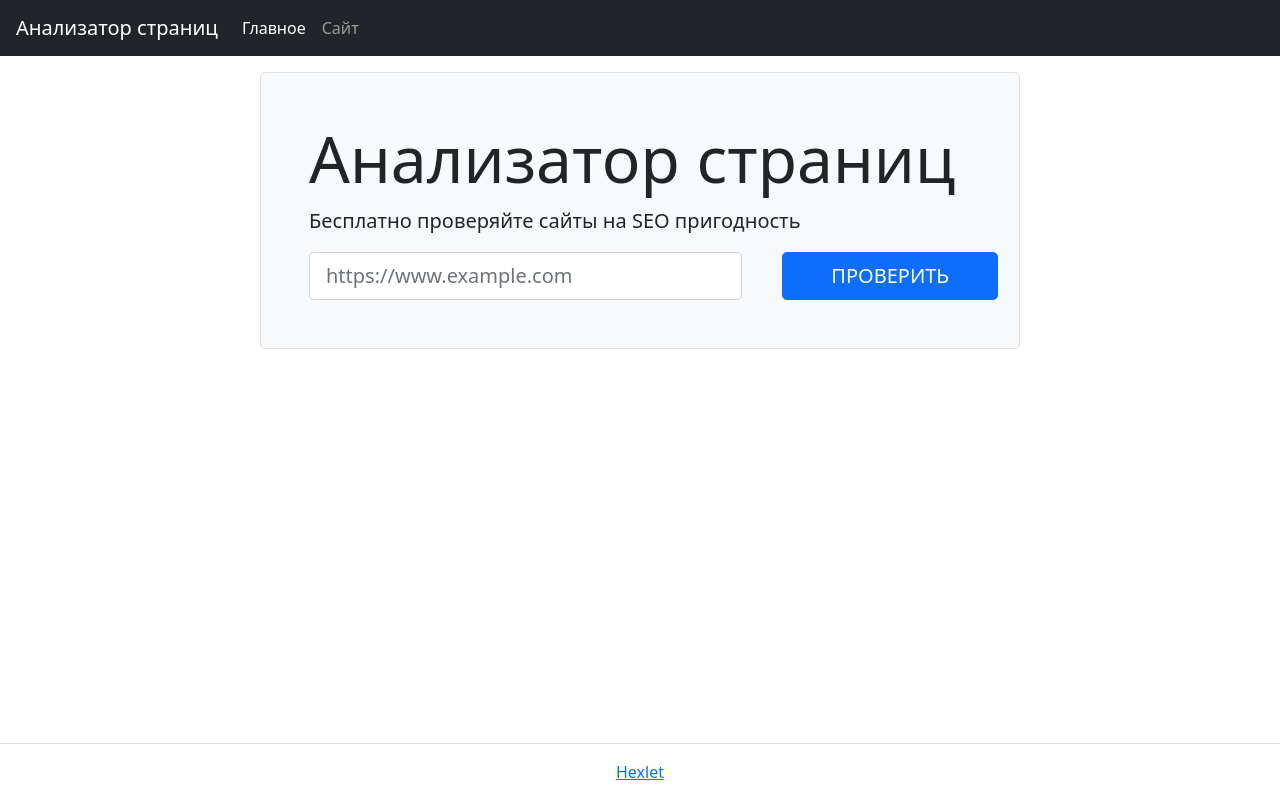
After one commit to Mikhail325/php-project-9, a PHP site: page /templates/index.phtml in a window 1280 px wide. The commit adds this page. Run offline with PHP 8.4, Linux system fonts and the light colour scheme.

Commit message:
add index.php

```diff
--- a/composer.json
+++ b/composer.json
@@ -19,7 +19,9 @@
         "nyholm/psr7-server": "^1.0",
         "guzzlehttp/psr7": "^2.5",
         "http-interop/http-factory-guzzle": "^1.2",
-        "laminas/laminas-diactoros": "^3.0"
+        "laminas/laminas-diactoros": "^3.0",
+        "slim/php-view": "^3.2",
+        "php-di/php-di": "^7.0"
     },
     "require-dev": {
         "squizlabs/php_codesniffer": "^3.7"
--- /dev/null
+++ b/templates/index.phtml
@@ -0,0 +1,51 @@
+<!DOCTYPE html>
+<html lang="en">
+<head>
+   <meta charset="UTF-8">
+   <meta http-equiv="X-UA-Compatible" content="IE=edge">
+   <meta name="viewport" content="width=device-width, initial-scale=1.0">
+   <link href="https://cdn.jsdelivr.net/npm/bootstrap@5.0.2/dist/css/bootstrap.min.css" rel="stylesheet" integrity="sha384-EVSTQN3/azprG1Anm3QDgpJLIm9Nao0Yz1ztcQTwFspd3yD65VohhpuuCOmLASjC" crossorigin="anonymous">
+   <script src="https://cdn.jsdelivr.net/npm/bootstrap@5.0.2/dist/js/bootstrap.bundle.min.js" integrity="sha384-MrcW6ZMFYlzcLA8Nl+NtUVF0sA7MsXsP1UyJoMp4YLEuNSfAP+JcXn/tWtIaxVXM" crossorigin="anonymous"></script>
+   <title>Анализатор страниц</title>
+</head>
+<body class="min-vh-100 d-flex flex-column">
+   <header>
+      <nav class="navbar navbar-expand-md navbar-dark bg-dark px-3">
+         <a class="navbar-brand" href="#">Анализатор страниц</a>
+         <ul class="navbar-nav mr-auto">
+            <li class="nav-item active">
+               <a class="nav-link active" href="#">Главное</a>
+            </li>
+            <li class="nav-item">
+               <a class="nav-link" href="#">Сайт</a>
+            </li>
+         </ul>
+      </nav>
+   </header>
+   <main class="flex-grow-1">
+      <div class="container mt-3">
+         <div class="row">
+            <div class="col-12 col-md-10 col-lg-8 mx-auto border rounded-3 bg-light p-5">
+               <h1 class="display-3">Анализатор страниц</h1>
+            <p class="lead">Бесплатно проверяйте сайты на SEO пригодность</p>
+            <form class="row">
+               <div class="col-8">
+                  <input type="text" class="form-control form-control-lg" placeholder="https://www.example.com">
+               </div>
+               <div class="col-2">
+                  <input type="submit" class="btn btn-primary btn-lg ms-3 px-5 text-uppercase mx-3" value="Проверить">
+               </div>
+            </form>
+            </div>
+         </div>
+      </div>
+   </main>
+   <footer class="border-top py-3 mt-5 flex-shrink-0">
+        <div class="container-lg">
+            <div class="text-center">
+                <a href="https://hexlet.io/pages/about" target="_blank">Hexlet</a>
+            </div>
+        </div>
+    </footer>
+</body>
+</html>
```
Also changed, not shown: public/index.php (+20 -2 lines), 2 other files.
